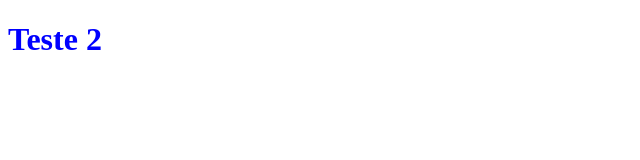
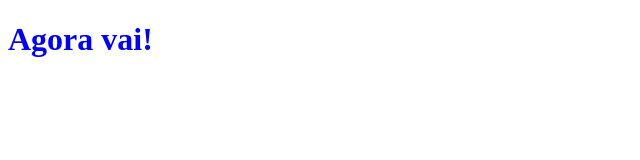
Before and after one commit to marcusnmoreira/clone-tabnews, a Next.js app: page / in a window 1280 px wide. Shown: the top 160 px of the page, without its empty margins (0-640 px from the left). Built offline with nearby package versions, Linux system fonts and the light colour scheme.

Commit message:
corrige mensagem inicial

```diff
--- a/pages/index.js
+++ b/pages/index.js
@@ -1,5 +1,5 @@
 function Home () {
-    return <h1 style={{color: 'blue'}}>Teste 2</h1>
+    return <h1 style={{color: 'blue'}}>Agora vai!</h1>
 }
 
 export default Home;
```
